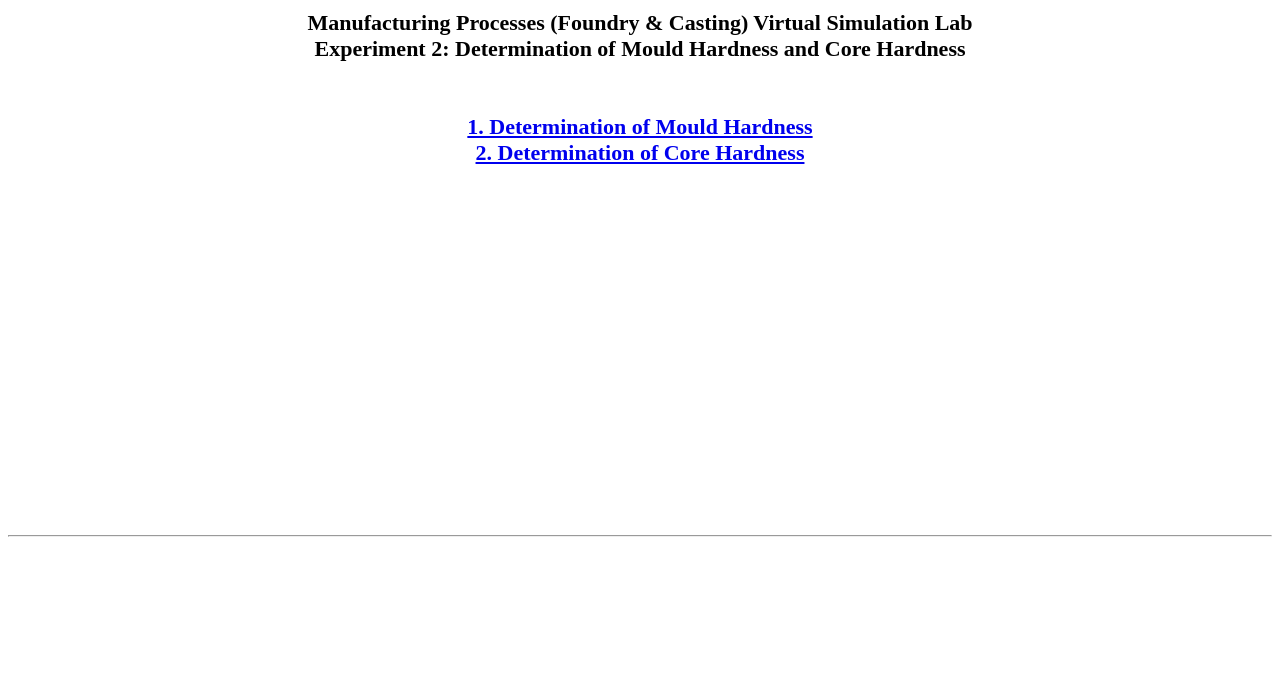
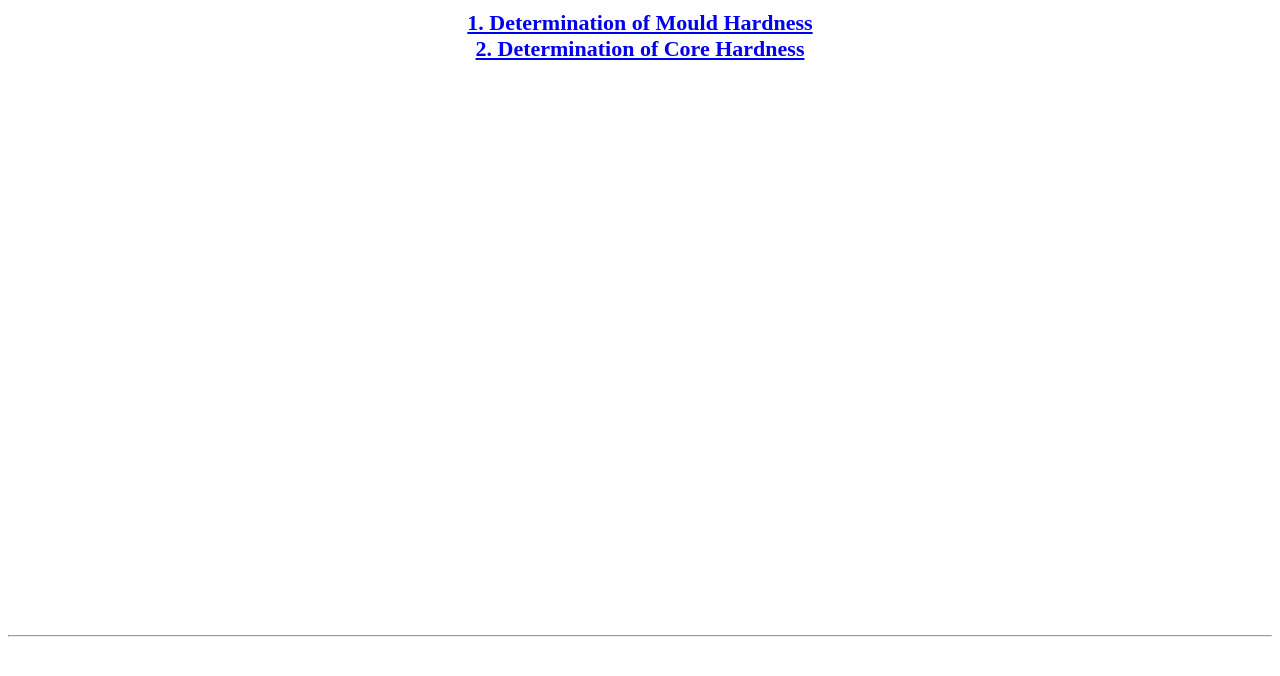
Before and after one commit to virtual-labs/exp-mould-core-hardness-dei, a plain HTML site: page experiment/simulation/index.html in a window 1280 px wide. Drawn offline with Linux system fonts and the light colour scheme.

Commit message:
Update index.html

```diff
--- a/experiment/simulation/index.html
+++ b/experiment/simulation/index.html
@@ -10,9 +10,7 @@
 <body>
 	<div id="simulation-cont">
 		<div id="matwork">
-			<div style="height:500px;">
-				Manufacturing Processes (Foundry & Casting) Virtual Simulation Lab<br>
-				Experiment 2: Determination of Mould Hardness and Core Hardness<br><br><br>
+			<div style="height:600px;">
 				<a href="mouldHardness/index.html">1. Determination of Mould Hardness</a><br>
 				<a href="coreHardness/index.html">2. Determination of Core Hardness<br>
 	</div>
```
